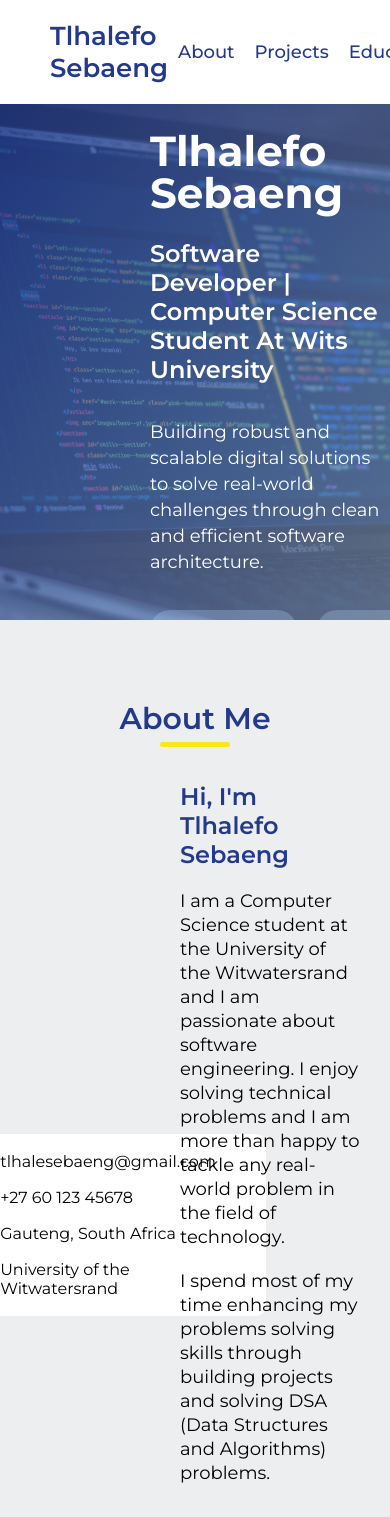
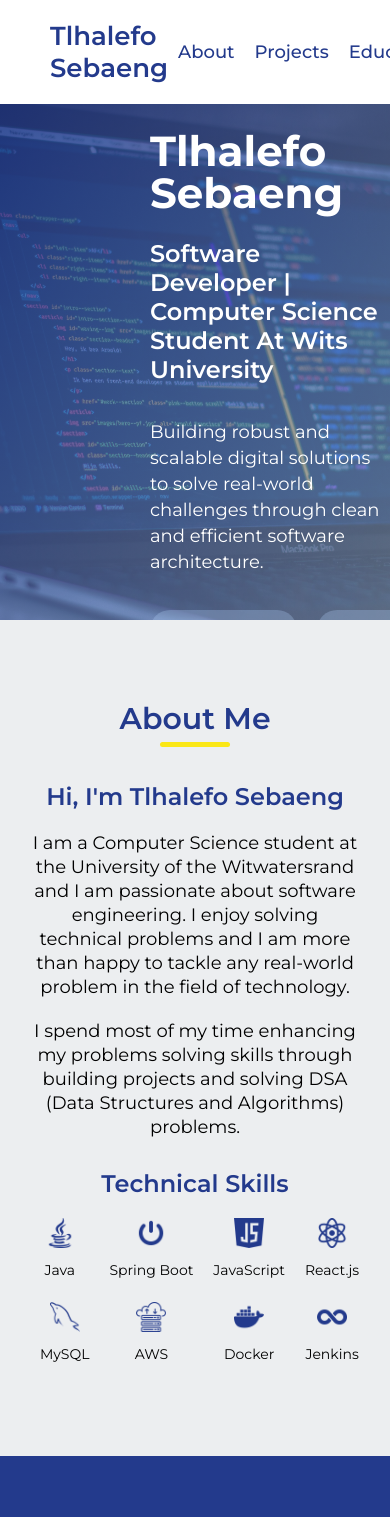
Before and after one commit to tlhalesebaeng/my-portfolio, a React (Vite) app: page / in a window 390 px wide. Shown: the top 1517 px of the page. Built offline with nearby package versions, Linux system fonts and the light colour scheme.

Commit message:
About small screen responsiveness

```diff
--- a/src/components/about/About.css
+++ b/src/components/about/About.css
@@ -69,3 +69,34 @@
 .about-details__info-skills {
     padding: 10px 0px;
 }
+
+/* Responsiveness */
+
+@media (max-width: 500px) {
+    .about {
+        padding: 80px 30px;
+    }
+
+    .about-details {
+        padding: 0px;
+        flex-direction: column;
+        align-items: center;
+    }
+
+    .about-details__info {
+        width: 100%;
+    }
+
+    .about-details__info h3 {
+        display: flex;
+        justify-content: center;
+    }
+
+    .about-details__info p {
+        text-align: center;
+    }
+
+    .about-details__contact {
+        display: none;
+    }
+}
--- a/src/components/about/AboutSkills.css
+++ b/src/components/about/AboutSkills.css
@@ -26,3 +26,13 @@
     white-space: nowrap;
     font-size: 14px;
 }
+
+/* Responsiveness */
+
+@media (max-width: 500px) {
+    .about-skills {
+        display: grid;
+        grid-template-columns: auto auto auto auto;
+        row-gap: 20px;
+    }
+}
```
